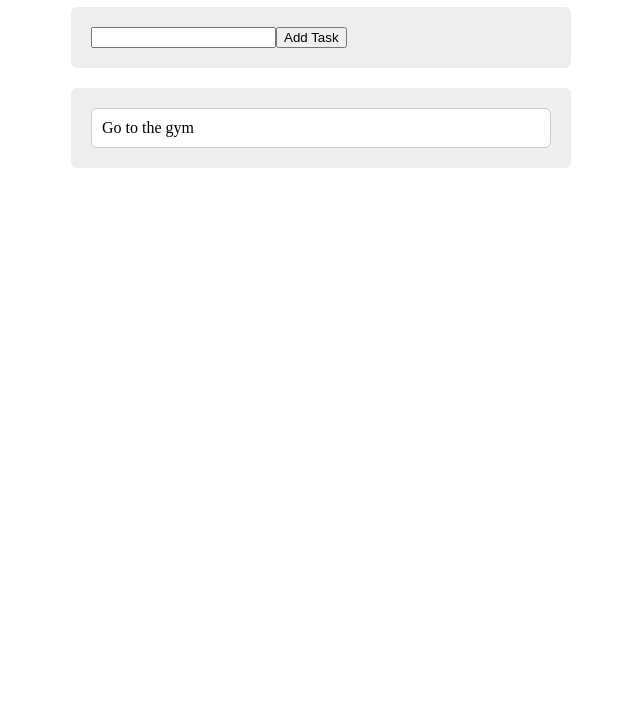
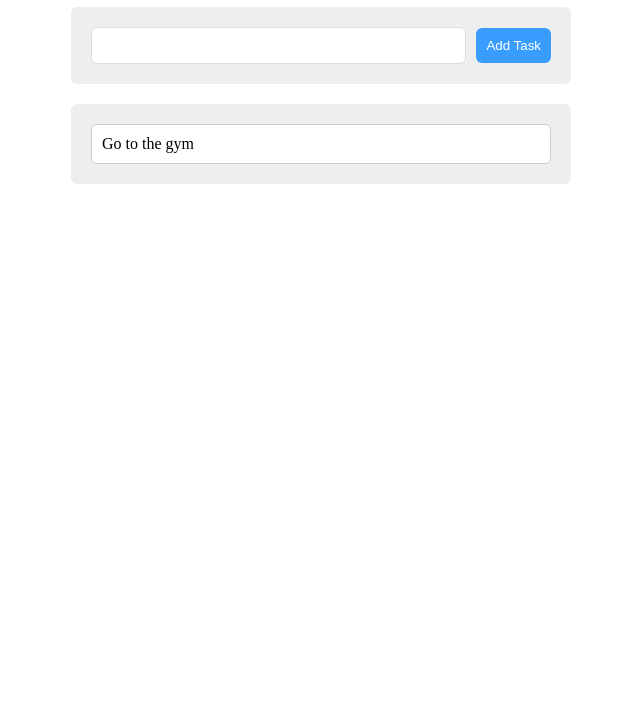
Before and after one commit to fikrcamp/todo-dom, a plain HTML site: page index.html in a window 1280 px wide. Shown: the part 73-800 px from the top of the page, without its empty margins (319-959 px from the left). Drawn offline with Linux system fonts and the light colour scheme.

Commit message:
Update index.html

```diff
--- a/index.html
+++ b/index.html
@@ -8,12 +8,12 @@
     <link rel="stylesheet" href="./style.css"/>
 </head>
 <body>
-    <div class="container">
+  <div class="container">
         <h1 class="header">Todo list</h1>
         <div class="form">
 
-            <input type="text" class="input" />
-            <input type="submit" class="add" value="Add Task" />
+            <input type="text" id="input" />
+            <input type="submit" id="add" value="Add Task" />
         </div>
         <div class="tasks">
             <div class="task">Go to the gym</div>
```
